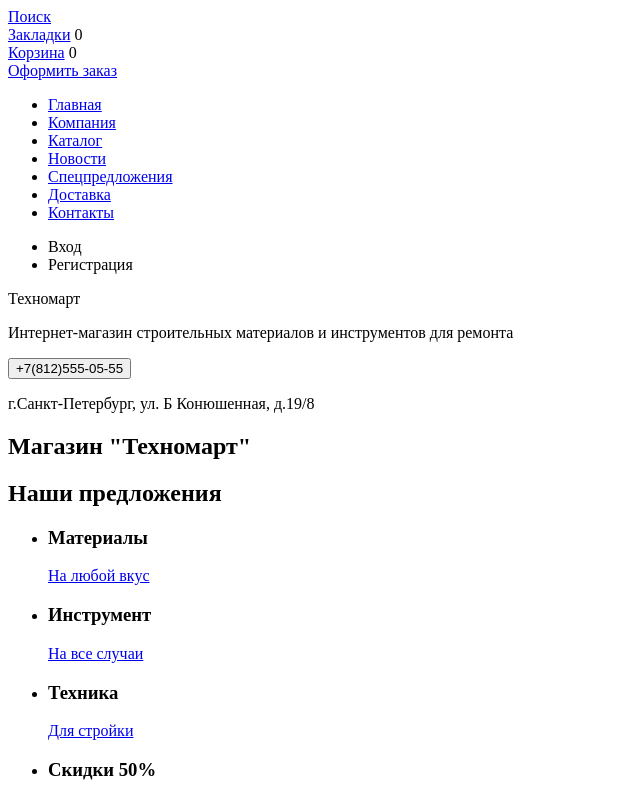
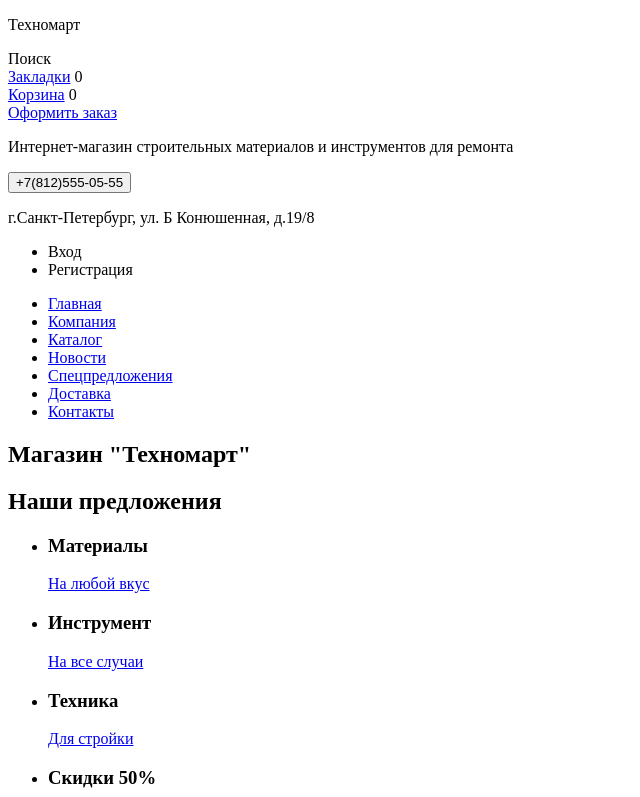
Before and after one commit to ElenaNaugolnyh/418741-technomart, a plain HTML site: page index.html in a window 1280 px wide. Shown: the top 797 px of the page, without its empty margins (0-640 px from the left). Drawn offline with Linux system fonts and the light colour scheme.

Commit message:
header  refactored

```diff
--- a/index.html
+++ b/index.html
@@ -7,9 +7,11 @@
   <body>
 <header class="main-header">
   <div class="header-top">
-    <div class="search-link"><a href="search.html"><span class="icon-find"></span>Поиск</a>
+    <p class="logo">Техномарт</p>
+    <!-- Не понимаю, когда оставлять значек для иконки (в <span>), а когда ничего не оставлять, будет псевдоэлемент -->
+    <div class="search-link"><span class="icon-find"></span>Поиск
     </div>
-      <!-- Будет вставлена форма поиска -->
+    <!-- Будет вставлена форма поиска. И псевдо иконка -->
     <div class="bookmarks-link"><a href="bookmarks.html"><span class="icon-find"></span>Закладки</a>
           <span class="mookmarks-count">0</span>
     </div>
@@ -21,8 +23,21 @@
     <div class="checkout"><a href="checkout.html">Оформить заказ</a>
     </div>
   </div>
-
-<nav class="footer-navigation">
+  <p class="purpose">Интернет-магазин строительных материалов и инструментов для ремонта</p>
+  <!--в названии последующего класса, пытаюсь указать иконку телефонной трубки.Не уверена-->
+  <div class="Phone-icon">
+    <button>+7(812)555-05-55</button>
+  </div>
+  <div class="adress">
+    <p>г.Санкт-Петербург, ул. Б Конюшенная, д.19/8</p>
+  </div>
+  <nav class="user-navigation">
+   <ul class="user-navigation-list">
+    <li class="login-link">Вход</li>
+    <li class="check-in">Регистрация</li>
+   </ul>
+  </nav>
+  <nav class="main-navigation">
    <ul class="site-navigation">
     <li><a href="home.html">Главная</a></li>
     <li><a href="company.html">Компания</a></li>
@@ -32,21 +47,7 @@
     <li><a href="delivery.html">Доставка</a></li>
     <li><a href="contacts.html">Контакты</a></li>
    </ul>
-    <ul class="user-navigation">
-      <li class="login-link">Вход</li>
-      <li class="check-in">Регистрация</li>
-    </ul>
   </nav>
-  <!-- мне кажется, что это логотип но я не знаю как его прописать -->
-<p class="logo">Техномарт</p>
-<p class="purpose">Интернет-магазин строительных материалов и инструментов для ремонта</p>
-<!--в названии последующего класса, пытаюсь указать иконку телефонной трубки.Не уверена-->
-<div class="Phone-icon">
-  <button>+7(812)555-05-55</button>
-</div>
-<div class="adress">
-  <p>г.Санкт-Петербург, ул. Б Конюшенная, д.19/8</p>
-</div>
 </header>
 
 
```
Lines whose indentation alone changed are shown as unchanged.
